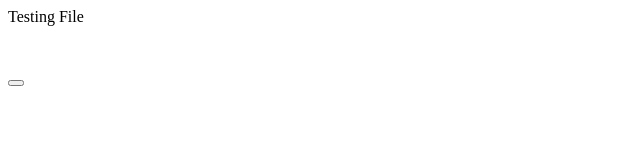
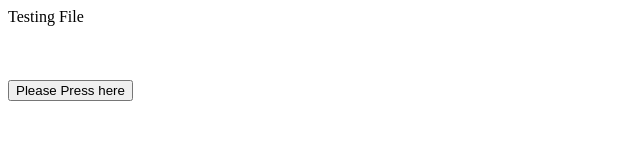
Before and after one commit to Vincenttbk/testingpage, a plain HTML site: page index.html in a window 1280 px wide. Shown: the whole page, without its empty margins (0-640 px from the left). Drawn offline with Linux system fonts and the light colour scheme.

Commit message:
Add text to button

```diff
--- a/index.html
+++ b/index.html
@@ -10,7 +10,7 @@
     <br>
     <br>
     <br>
-    <button onclick="exitPage()"/>
+    <button onclick="exitPage()">Please Press here</button>
   </body>
 
   <script>
```
